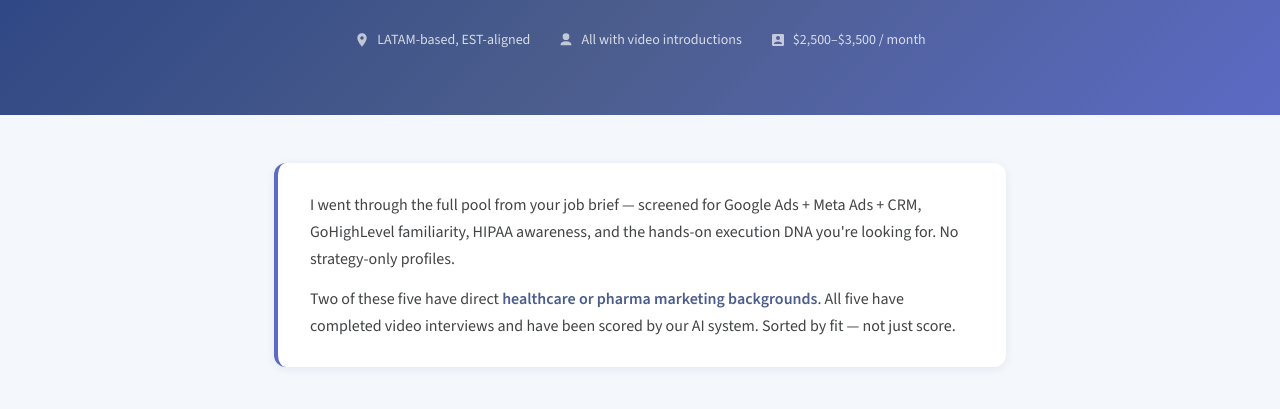
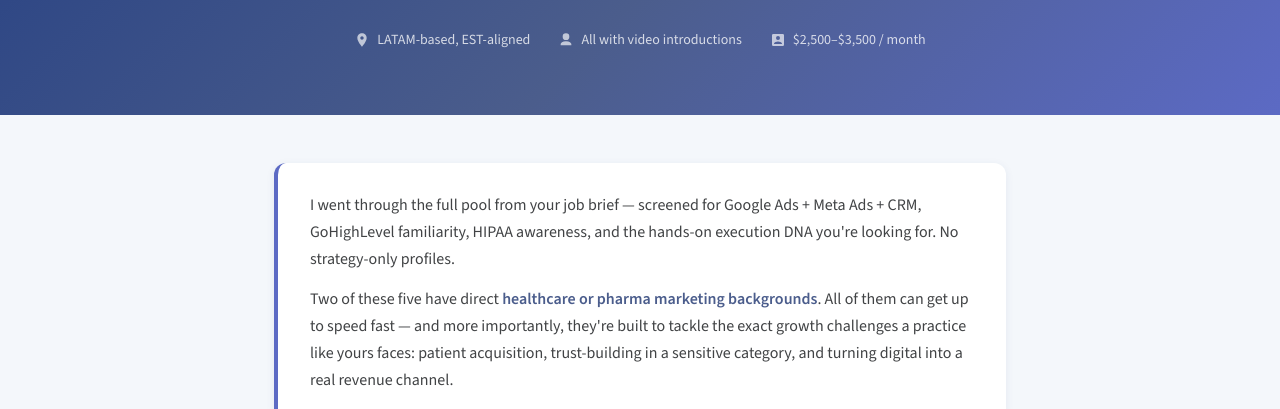
Before and after one commit to wg-dotcom/integrative-mind-candidates, a plain HTML site: page index.html in a window 1280 px wide. Shown: the part 363-772 px from the top of the page. Drawn offline with nearby package versions, Linux system fonts and the light colour scheme.

Commit message:
Update intro note - remove video process language, add value-forward line

```diff
--- a/index.html
+++ b/index.html
@@ -537,7 +537,7 @@
 <div class="intro-note">
   <div class="intro-card">
     <p>I went through the full pool from your job brief — screened for Google Ads + Meta Ads + CRM, GoHighLevel familiarity, HIPAA awareness, and the hands-on execution DNA you're looking for. No strategy-only profiles.</p>
-    <p>Two of these five have direct <strong>healthcare or pharma marketing backgrounds</strong>. All five have completed video interviews and have been scored by our AI system. Sorted by fit — not just score.</p>
+    <p>Two of these five have direct <strong>healthcare or pharma marketing backgrounds</strong>. All of them can get up to speed fast — and more importantly, they're built to tackle the exact growth challenges a practice like yours faces: patient acquisition, trust-building in a sensitive category, and turning digital into a real revenue channel.</p>
   </div>
 </div>
 
```
